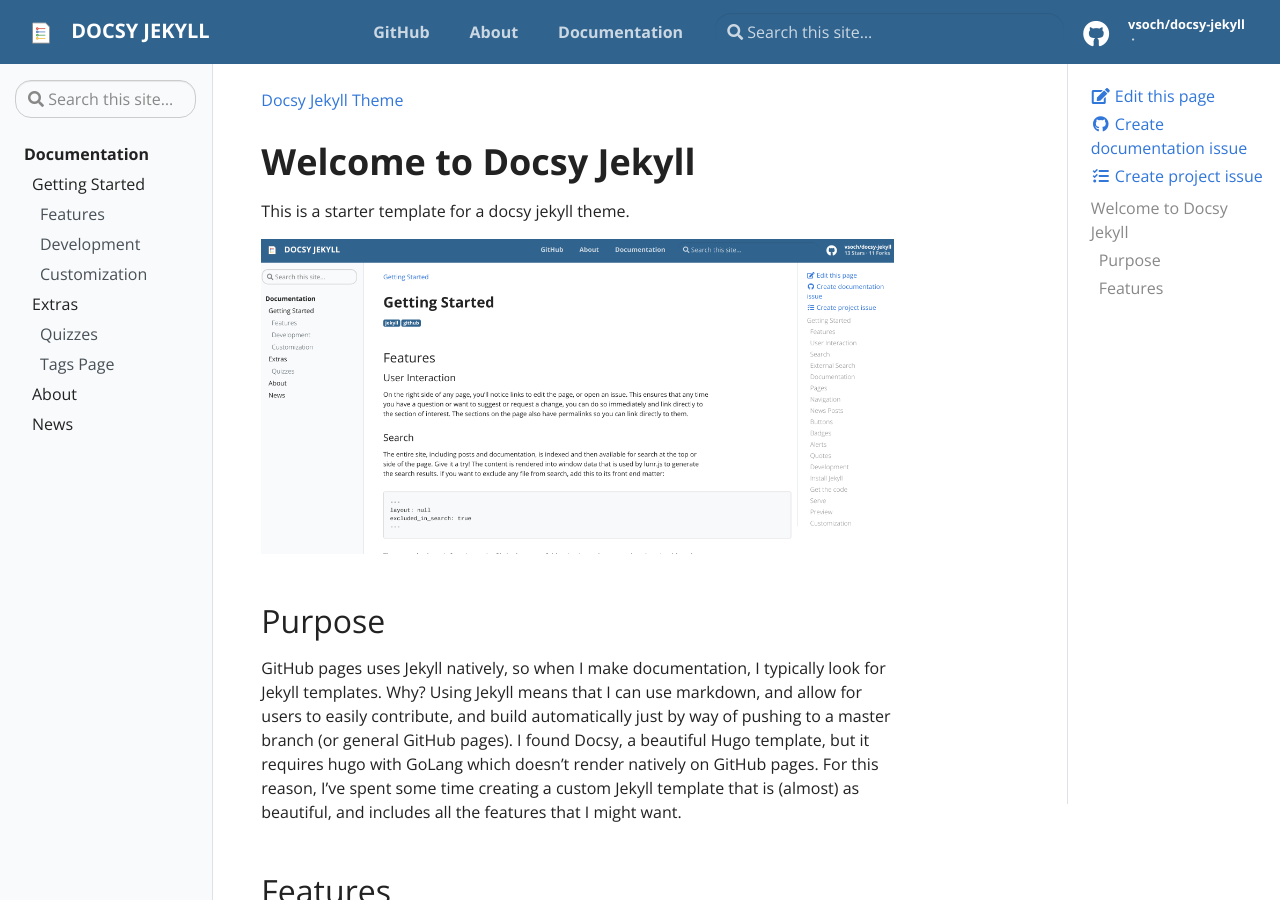
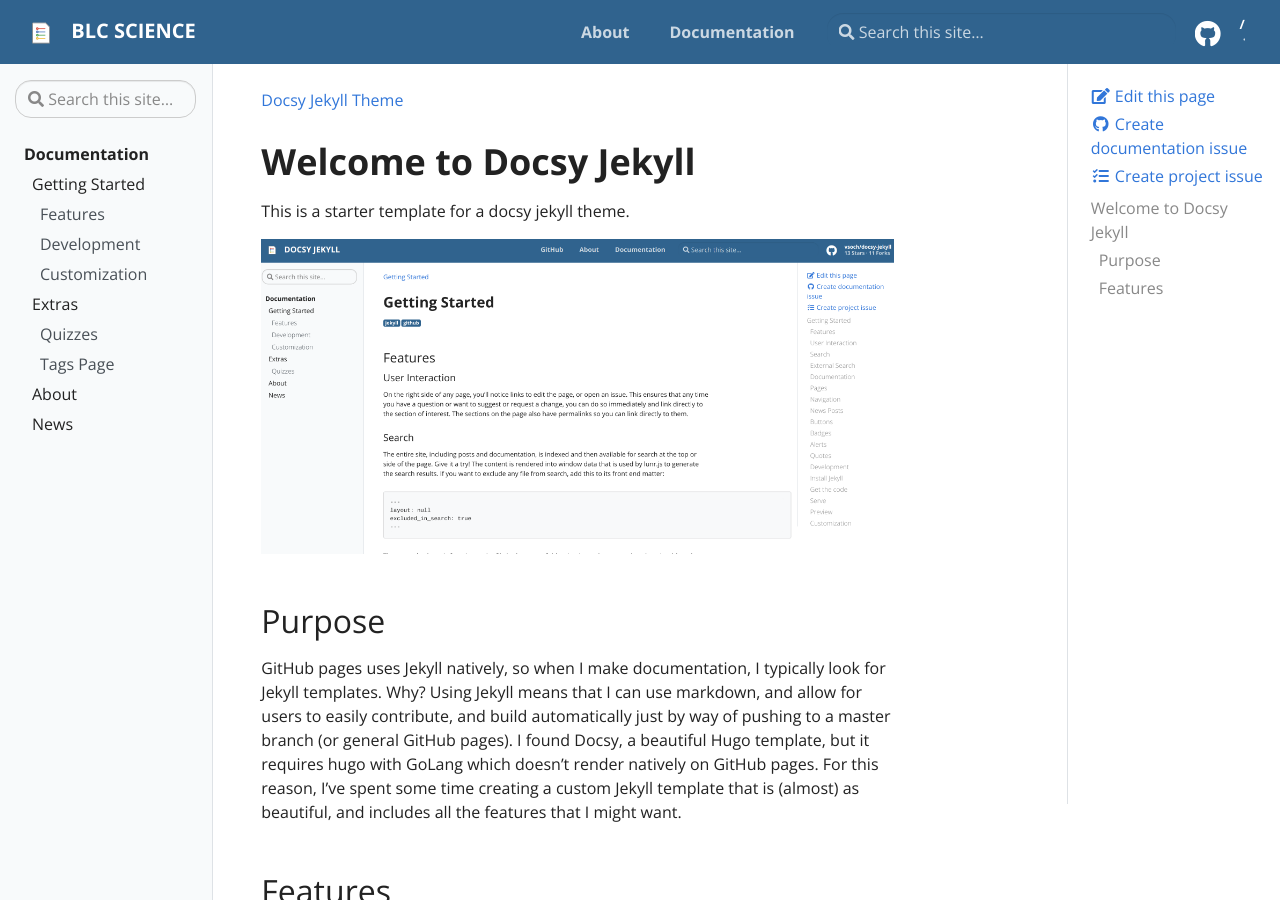
Before and after one commit to sdewer/BLCScience, a Jekyll site: the page built from pages/index.md, in a window 1280 px wide and 900 px high. Built offline with Jekyll 4.4.1, drawn with Linux system fonts in a browser that asks for light colours.

Commit message:
Update _config.yml

```diff
--- a/_config.yml
+++ b/_config.yml
@@ -13,7 +13,7 @@
 # you will see them accessed via {{ site.title }}, {{ site.email }}, and so on.
 # You can create any custom variable you would like, and they will be accessible
 # in the templates via {{ site.myvariable }}.
-title: Docsy Jekyll
+title: BLC Science
 email: your-email@domain.com
 author: Dinosaur Avocado
 description: > # this means to ignore newlines until "baseurl:"
@@ -26,11 +26,6 @@ baseurl: "/BLCScience" # the subpath of your site, e.g. /blog
 
 # This is mostly for testing
 url: "https://vsoch.github.io" # the base hostname & protocol for your site
-
-# Social (First three Required)
-repo: "https://github.com/vsoch/docsy-jekyll"
-github_user: "vsoch"
-github_repo: "docsy-jekyll"
 
 # Optional
 twitter: vsoch
```
